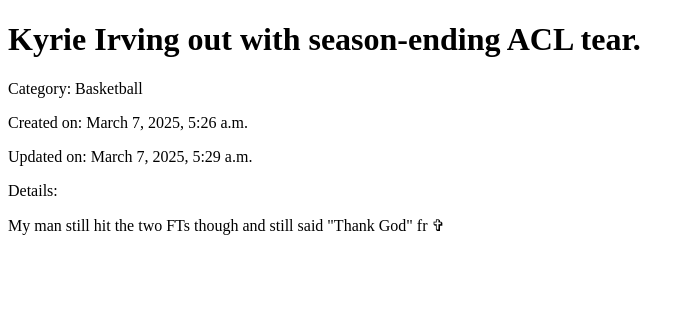
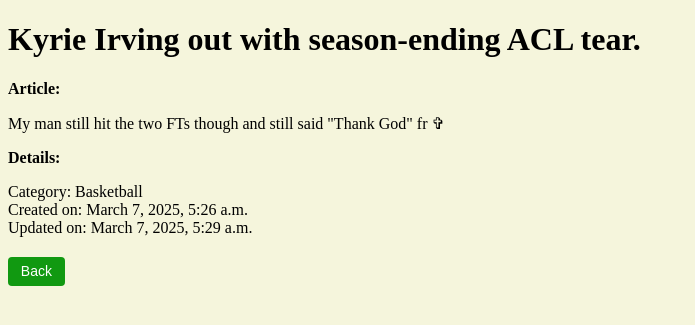
Before and after one commit to icepicklife/hobbysite-E-10, a Django app: page /wiki/article/3/ in a window 1280 px wide. Shown: the top 325 px of the page, without its empty margins (0-695 px from the left). Run offline with Django 5.2, Linux system fonts and the light colour scheme; data comes from the database, SQL or seed files in the repository; both versions use the stored data as it was after the commit.

Commit message:
style changes
* fixed HTML formatting
 ** there wasn't exact instructions but I feel like how I did it is the most realistic to how a website would
* added CSS styling such as back button
 ** adjusted settings accordingly

```diff
--- a/hobbysite/settings.py
+++ b/hobbysite/settings.py
@@ -31,6 +31,7 @@ DEBUG = True
 
 ALLOWED_HOSTS = []
 
+STATICFILES_DIRS = ["C:\\Users\\paige\\Documents\\GitHub\\hobbysite-E-10\\static"]
 
 # Application definition
 
--- /dev/null
+++ b/static/css/styles.css
@@ -0,0 +1,31 @@
+body {
+    background-color: beige;
+}
+
+h2 a {
+    text-decoration: underline;
+    font-size: 1.5rem;
+    color: palevioletred;
+    transition: color 0.3s ease;
+}
+
+h2 a:hover {
+    color: #007BFF;
+  }
+
+.details p {
+    margin: 0;
+}
+
+/* from my other project */
+.back-button {
+    margin-top: 1.25rem;
+    padding: 0.4rem 0.8rem;
+    font-size: 0.875rem;
+    color: #fff;
+    background-color: #191;
+    border: none;
+    border-radius: 4px;
+    cursor: pointer;
+    transition: background-color 0.3s ease;
+  }
--- a/templates/base.html
+++ b/templates/base.html
@@ -1,3 +1,4 @@
+{% load static %}
 <!DOCTYPE html>
 <html>
     <head>
@@ -6,7 +7,8 @@
         <title>
             {% block title %}Default Title{% endblock %}
         </title>
-        {% block styles %}{% endblock %}
+        <link rel="stylesheet" type="text/css" href="{%static 'css/styles.css' %}">
+        {% block styles %}{% endblock %} <!-- oh this is for internal CSS pala -->
     </head>
     <body>
         {% block content %}{% endblock %}
--- a/wiki/templates/wiki/article_detail.html
+++ b/wiki/templates/wiki/article_detail.html
@@ -8,12 +8,13 @@
 
 {% block content %}
     <h1>{{ article.title }}</h1>
-    <p>Category: {{ article.category }}</p>
-    <p>Created on: {{ article.created_on }}</p>
-    <p>Updated on: {{ article.updated_on }}</p>
-    <div>
-        <p>Details:</p>
-        <p>{{ article.entry }}</p>
+    <p><b>Article:</b></p>
+    <p>{{ article.entry }}</p>
+    <p><b>Details:</b></p>
+    <div class="details">
+        <p>Category: {{ article.category }}</p>
+        <p>Created on: {{ article.created_on }}</p>
+        <p>Updated on: {{ article.updated_on }}</p>
     </div>
-
+    <button class="back-button" onclick="window.history.back()">Back</button>
 {% endblock %}
--- a/wiki/templates/wiki/article_list.html
+++ b/wiki/templates/wiki/article_list.html
@@ -7,11 +7,11 @@
 {% endblock %}
 
 {% block content %}
+    <h1>Article List of Group 10 Online Wiki:</h1>
     {% for article in articles %}
     <h2><a href="{% url 'wiki:article_detail' article.pk %}">{{ article.title }}</a></h2>
     <ul>
         <li><p>Category: {{ article.category }}</p></li>
-        <li><p>Created on: {{ article.created_on }}</p></li>
     </ul>
     {% endfor %}
 {% endblock %}
```
Also changed, not shown: db.sqlite3.
